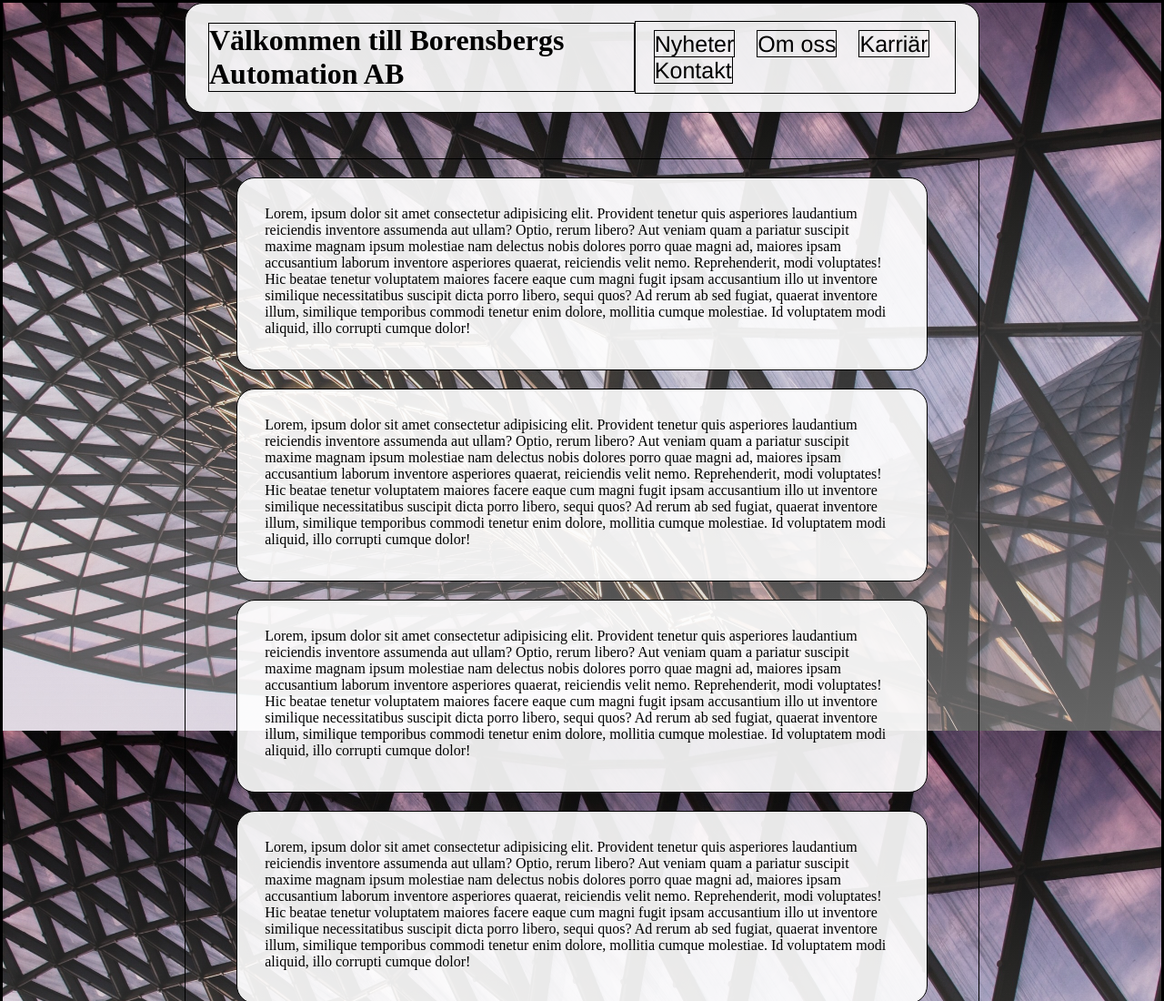
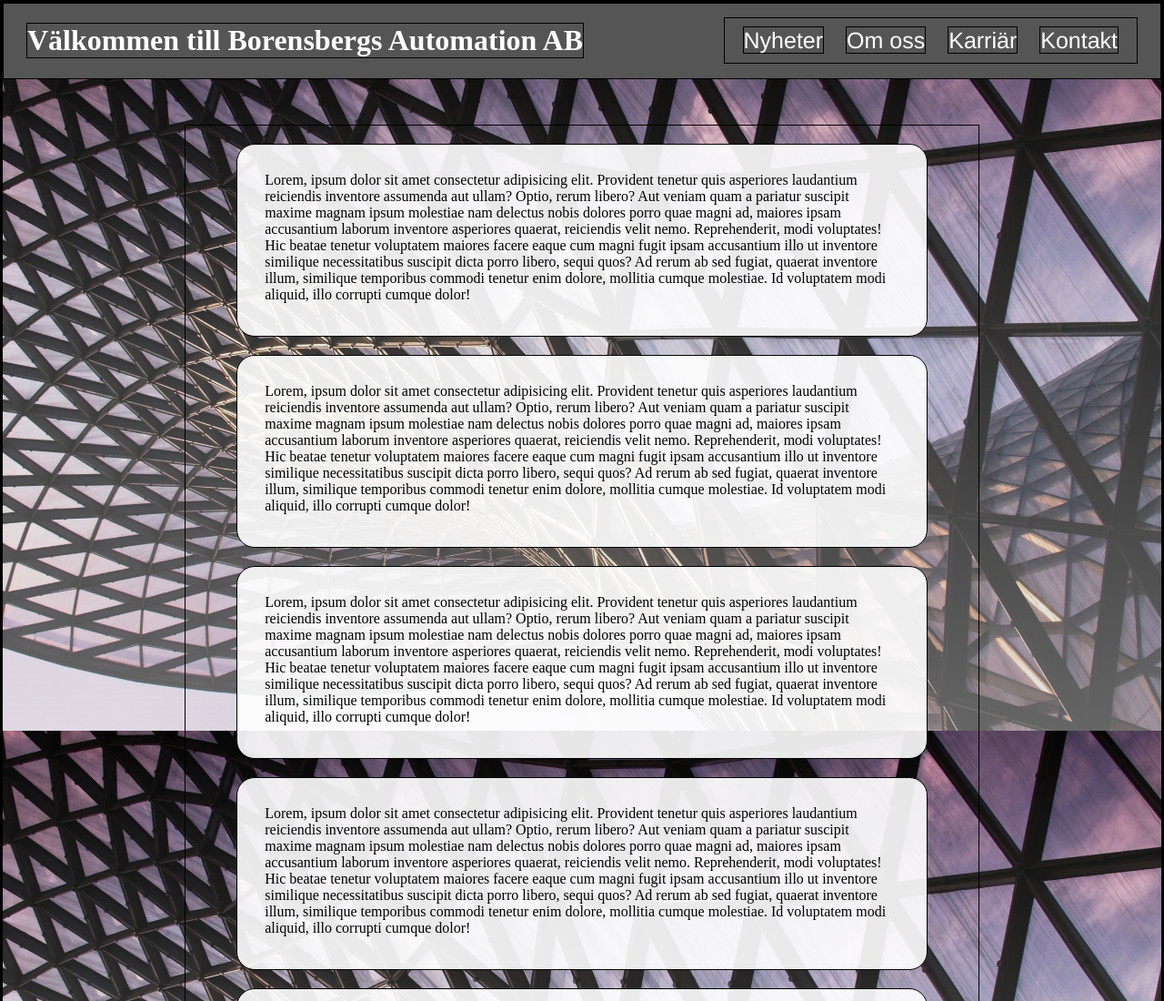
Before and after one commit to Sebbeberg94/borensbergs-automation-website, a plain HTML site: page index.html in a window 1280 px wide. Shown: the top 1100 px of the page at 91% size. Drawn offline with Linux system fonts and the light colour scheme.

Commit message:
changed header and footer colors

```diff
--- a/index.html
+++ b/index.html
@@ -1,8 +1,14 @@
+<!DOCTYPE html>
 <html>
 
 <head>
     <title>borensbergsautomation.se</title>
     <link rel="stylesheet" href="style.css">
+    <link rel="favicon" href="">
+    <meta charset="UTF-8">
+    <meta name="keywords" content="automation, borensberg, engineer, sweden">
+    <link rel="shortcut icon" href="favicon.ico" type="image/x-icon">
+    <title>Borensbergs Automation AB</title>
 </head>
 
 <body>
--- a/style.css
+++ b/style.css
@@ -46,9 +46,8 @@ body {
     align-items: center;
     justify-content: space-between;
     margin-bottom: 50px;
-    background: rgba(255, 255, 255, 0.9);
-    border-radius: 20px;
-    margin-inline: 200px;
+    background: rgb(85, 85, 85);
+    color:rgb(255, 255, 255);
 }
 
 .header h1 {
@@ -67,6 +66,6 @@ body {
     font-size: 25px;
     margin-inline: 10px;
     text-decoration: none;
-    color: #000000;
+    color: #ffffff;
     font-family:'Franklin Gothic Medium', 'Arial Narrow', Arial, sans-serif;
 }
```
Also changed, not shown: favicon.ico (added).
